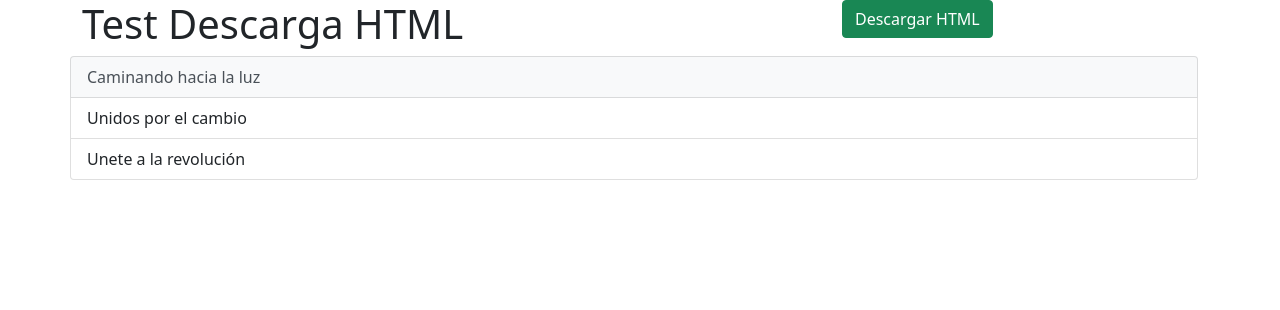
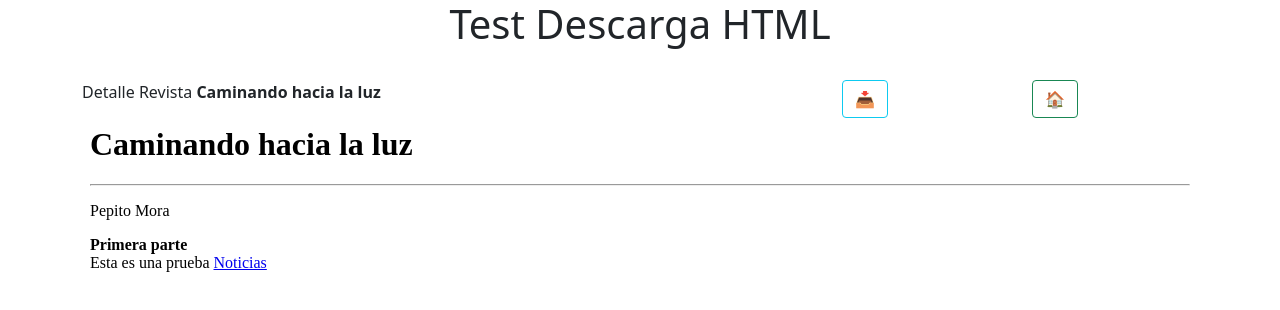
Before and after one commit to producciongespro/editor-html, a React (Create React App) app: page / in a window 1280 px wide. Both pictures are taken after a click on the button "Caminando hacia la luz". Shown: the top 310 px of the page. Built offline with nearby package versions, Linux system fonts and the light colour scheme.

Commit message:
Fin reestruc de vistas -Manejador de eventos para cargar vistas -Imp de item para desplegar detalle de html

```diff
--- a/src/App.js
+++ b/src/App.js
@@ -1,11 +1,10 @@
 import { useState, useEffect } from "react";
-import { saveAs } from "file-saver";
 import Visor from "./componentes/Visor";
 import Indice from "./componentes/Indice";
 
-
 function App() {
   const [revistas, setRevistas] = useState(null);
+  const [vistaActual, setVistaActual] = useState(null);
 
   const cargarDatos = async () => {
     let res = await fetch("./data/revistas.json");
@@ -19,36 +18,43 @@ function App() {
 
   useEffect(() => {
     console.log("revistas cargadas--->", revistas);
+    if (revistas) {
+      setVistaActual(
+        <Indice
+          array={revistas}
+          handleMostrarDetalle={handleMostrarDetalle}
+          handleMostrarIndice={handleMostrarIndice}
+          />
+      );
+    }
   }, [revistas]);
 
-  const handleDownload = () => {
-    const item = revistas[2];
-    const content = item.titulo + "<hr>" + item.autor + item.cuerpo;
-    const filename = "revista.html";
 
-    var blob = new Blob([content], {
-      type: "text/html;charset=utf-8",
-    });
+  const handleMostrarDetalle =(e)=> {
+    const i = e.target.id;
+    setVistaActual(
+      <Visor  item= { revistas[i] } />
+    )
+  }
 
-    saveAs(blob, filename);
-  };
+  const handleMostrarIndice =()=> {
+    setVistaActual(
+      <Indice
+        array={revistas}
+        handleMostrarDetalle={handleMostrarDetalle}
+        handleMostrarIndice={handleMostrarIndice}
+        />
+    );
+  }
 
   return (
     <div className="container">
-      <div className="row">
-        <div className="col-8">
+      <div className="row mb-4">
+        <div className="col-12 text-center">
           <h1>Test Descarga HTML</h1>
         </div>
-        <div className="col-4">
-          <button className="btn btn-success" onClick={handleDownload}>
-            Descargar HTML
-          </button>
-        </div>
       </div>
-          {
-            revistas &&
-            <Indice array = {revistas}  />
-          }
+      {vistaActual}
     </div>
   );
 }
--- a/src/componentes/Indice.jsx
+++ b/src/componentes/Indice.jsx
@@ -1,15 +1,19 @@
 export default function Indice(props) {
   const array = props.array;
-    console.log("recibidas", array);
+  console.log("recibidas", array);
   return (
     <div className="row">
       <div className="col-12 list-group">
-          {array.map((item) => (
-            <button key={item.id} id={item.id} className="list-group-item list-group-item-action" >
-                 {item.nombre}
-            </button>
-          ))}
-
+        {array.map((item, i) => (
+          <button
+            key={i}
+            id={i}
+            className="list-group-item list-group-item-action"
+            onClick={props.handleMostrarDetalle}
+          >
+            {item.nombre}
+          </button>
+        ))}
       </div>
     </div>
   );
--- a/src/componentes/Visor.jsx
+++ b/src/componentes/Visor.jsx
@@ -1,16 +1,44 @@
 import Iframe from "./Iframe";
+import { saveAs } from "file-saver";
 
 export default function Visor(props) {
-    const item = props.item;
+  const item = props.item;
 
+  const handleDownload = () => {
+    const content = item.titulo + "<hr>" + item.autor + item.cuerpo;
+    const filename = "revista.html";
 
-    return (
-        <div className="row">
+    var blob = new Blob([content], {
+      type: "text/html;charset=utf-8",
+    });
+
+    saveAs(blob, filename);
+  };
+
+  return (
+    <>
+      <div className="row">
+        <div className="col-8">Detalle Revista  <strong> {item.nombre} </strong> </div>
+        <div className="col-2">
+          <button className="btn btn-outline-info"
+          onClick={handleDownload}>
+          📥
+          </button>
+        </div>
+        <div className="col-2">
+          <button className="btn btn-outline-success"
+          onClick={props.handleMostrarIndice}>
+          🏠
+          </button>
+        </div>
+      </div>
+      <div className="row">
         <div className="col-sm-12">
           {item && (
             <Iframe content={item.titulo + "<hr>" + item.autor + item.cuerpo} />
           )}
         </div>
       </div>
-    )
+    </>
+  );
 }
```
